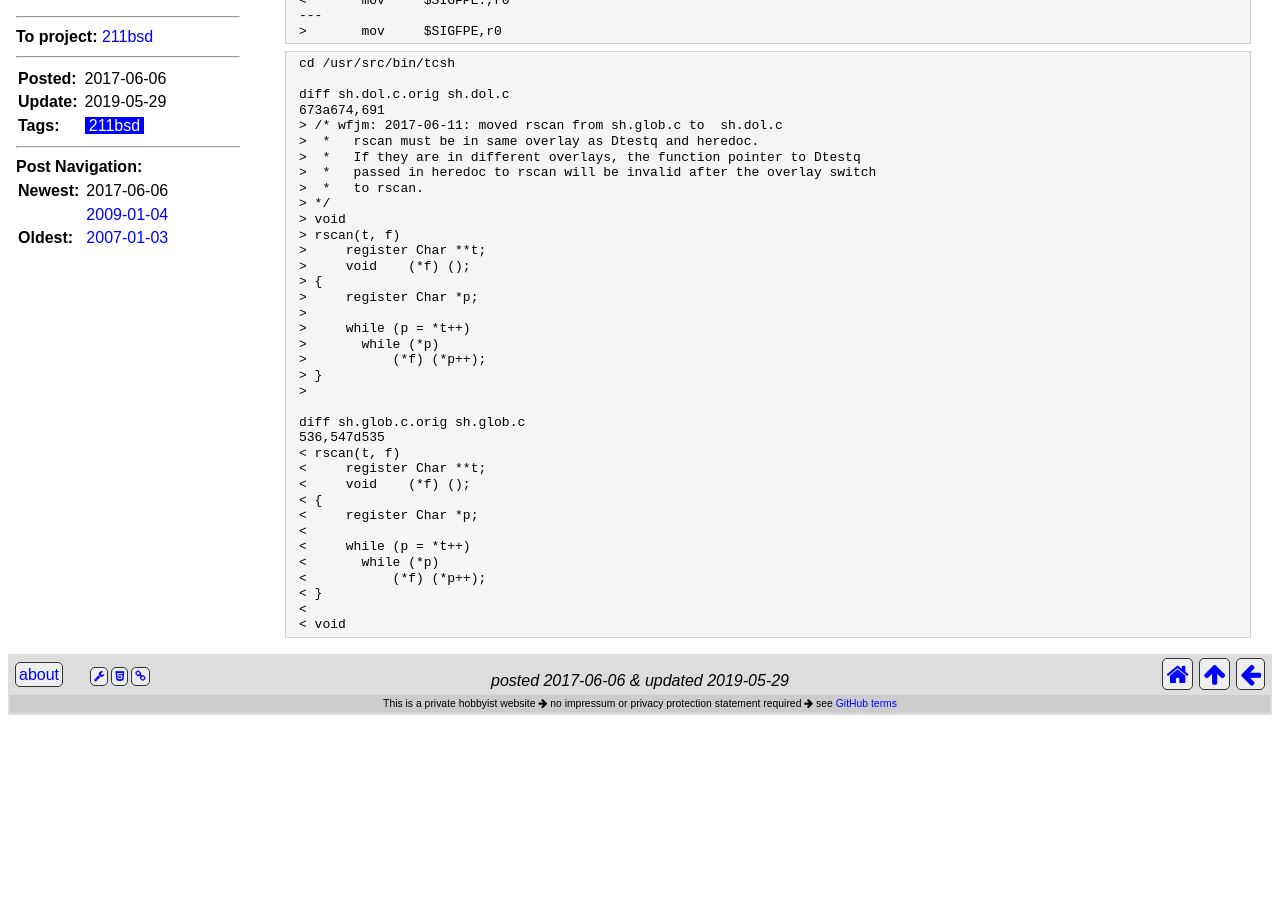
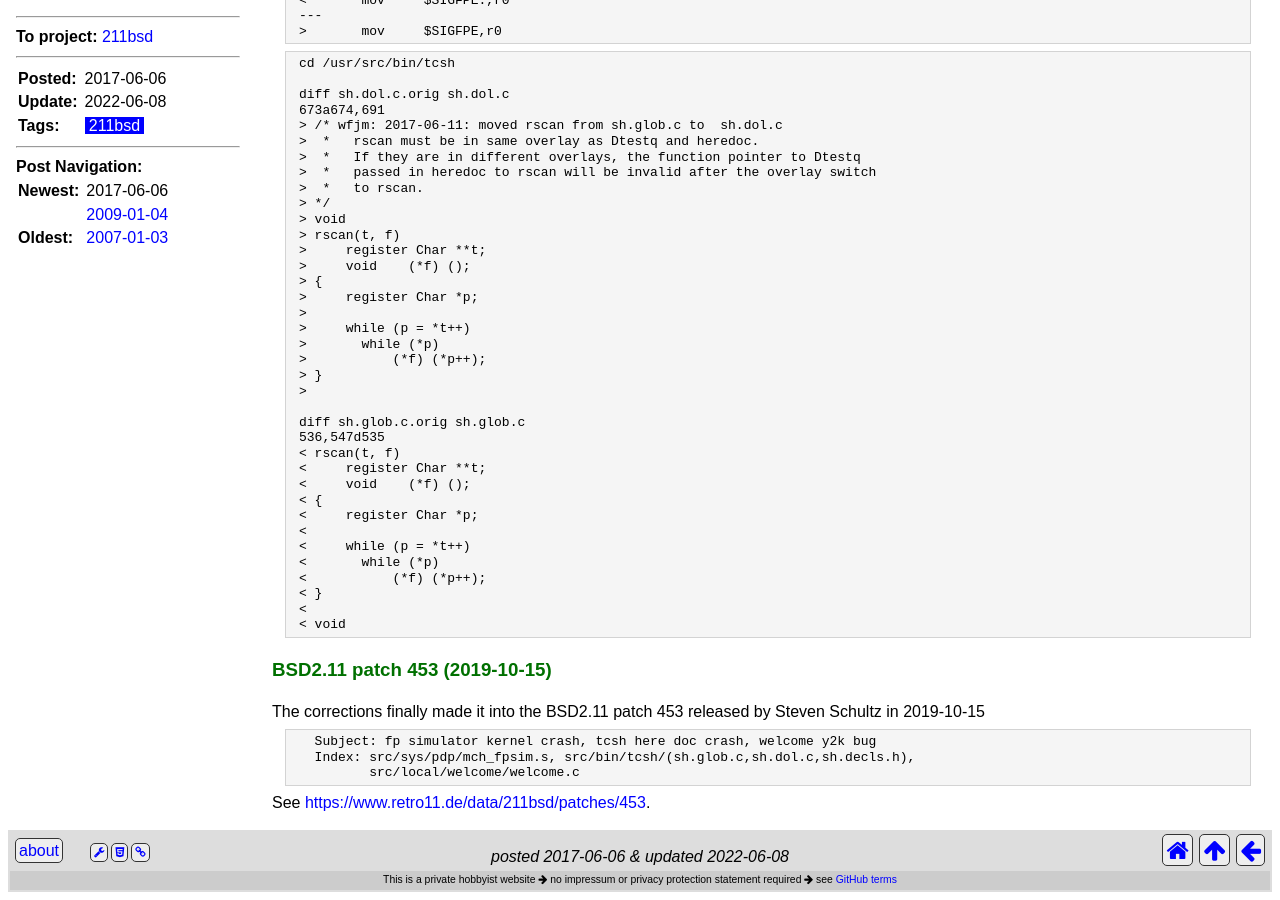
Before and after one commit to wfjm/wfjm.github.io, a Jekyll site: the page built from _posts/211bsd/2017-06-06-kernel-panic-here-doc-tcsh.html, in a window 1280 px wide and 900 px high, scrolled down 3945 px. Built offline with Jekyll 4.4.1, drawn with Linux system fonts in a browser that asks for light colours; before the commit the page ends 4668 px from its top, so only the background shows below that.

Commit message:
add patch info to post 211bsd/2017-06-06

```diff
--- a/_posts/211bsd/2017-06-06-kernel-panic-here-doc-tcsh.html
+++ b/_posts/211bsd/2017-06-06-kernel-panic-here-doc-tcsh.html
@@ -3,8 +3,9 @@ title: "Kernel panic, tcsh, and here documents"
 tags:  ["211bsd"]
 #
 my:
-  changedate: 2019-05-29
+  changedate: 2022-06-08
   tuhs_base: https://minnie.tuhs.org/pipermail/tuhs
+  patch_url:  https://www.retro11.de/data/211bsd/patches
 ---
 
 <h2>2.11BSD: kernel panic after a 'here document' in tcsh</h2>
@@ -376,3 +377,13 @@ diff sh.glob.c.orig sh.glob.c
 <
 < void
 </pre>
+
+<h3>BSD2.11 patch 453 (2019-10-15)</h3>
+The corrections finally made it into the BSD2.11 patch 453 released by
+Steven Schultz in 2019-10-15
+<pre class="code">
+  Subject: fp simulator kernel crash, tcsh here doc crash, welcome y2k bug
+  Index: src/sys/pdp/mch_fpsim.s, src/bin/tcsh/(sh.glob.c,sh.dol.c,sh.decls.h),
+         src/local/welcome/welcome.c
+</pre>
+See <a href="{{page.my.patch_url}}/453">{{page.my.patch_url}}/453</a>.
--- a/home/w11/impl/performance.html
+++ b/home/w11/impl/performance.html
@@ -149,7 +149,7 @@ Some observations are:
   <li>The simulated PDP-11 on a vintage 2009 3 GHz PC is about as fast as the
       current FPGA implementation on an Artix-7. However, there is certainly
       room for improvement on the FPGA side, either with faster devices (e.g. a
-      Kintext-7 instead of a Artix-7) and/or an improved microarchitecture
+      Kintext-7 instead of an Artix-7) and/or an improved microarchitecture
       (like J11 or even better).</li>
   <li>Comparing the arithmetic benchmarks (Dhry2 and Hanoi) with the 'syscall'
       benchmark on SimH-simulated 2.11BSD and native Linux suggests that the
```
